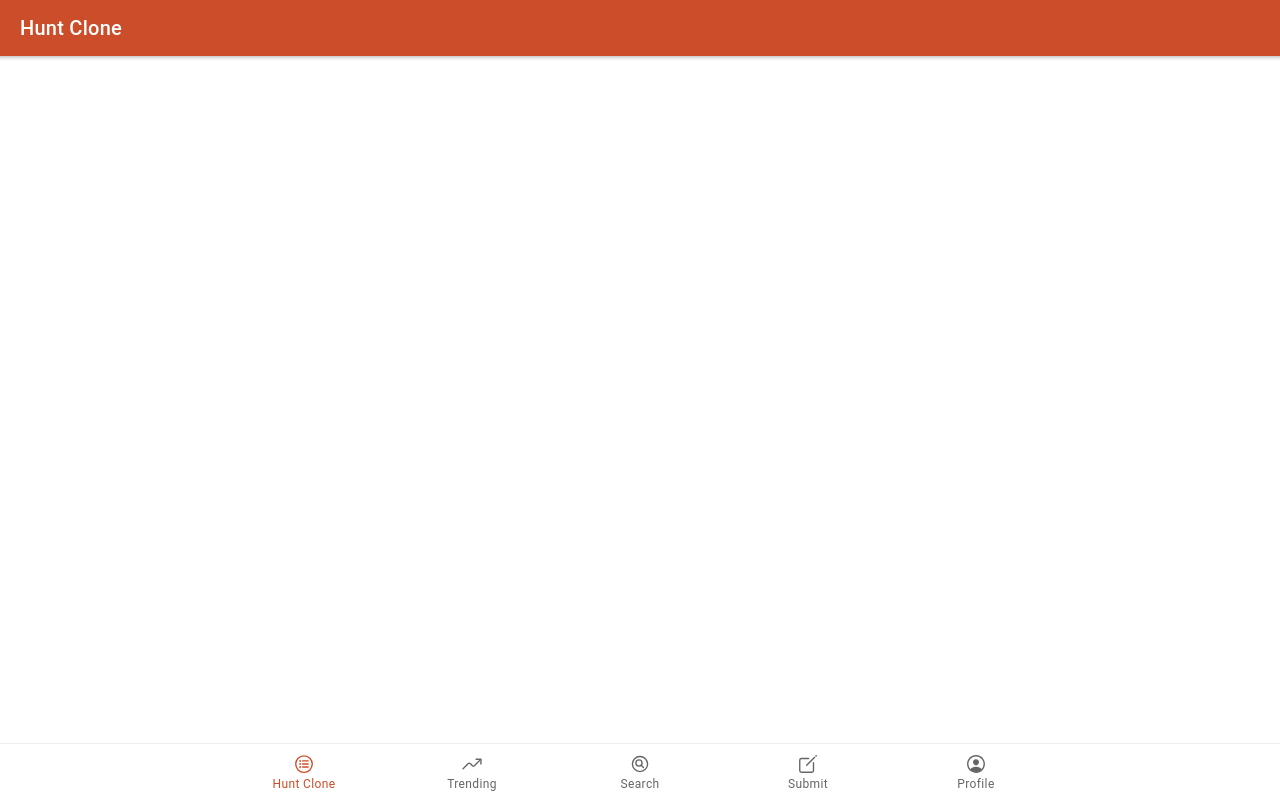
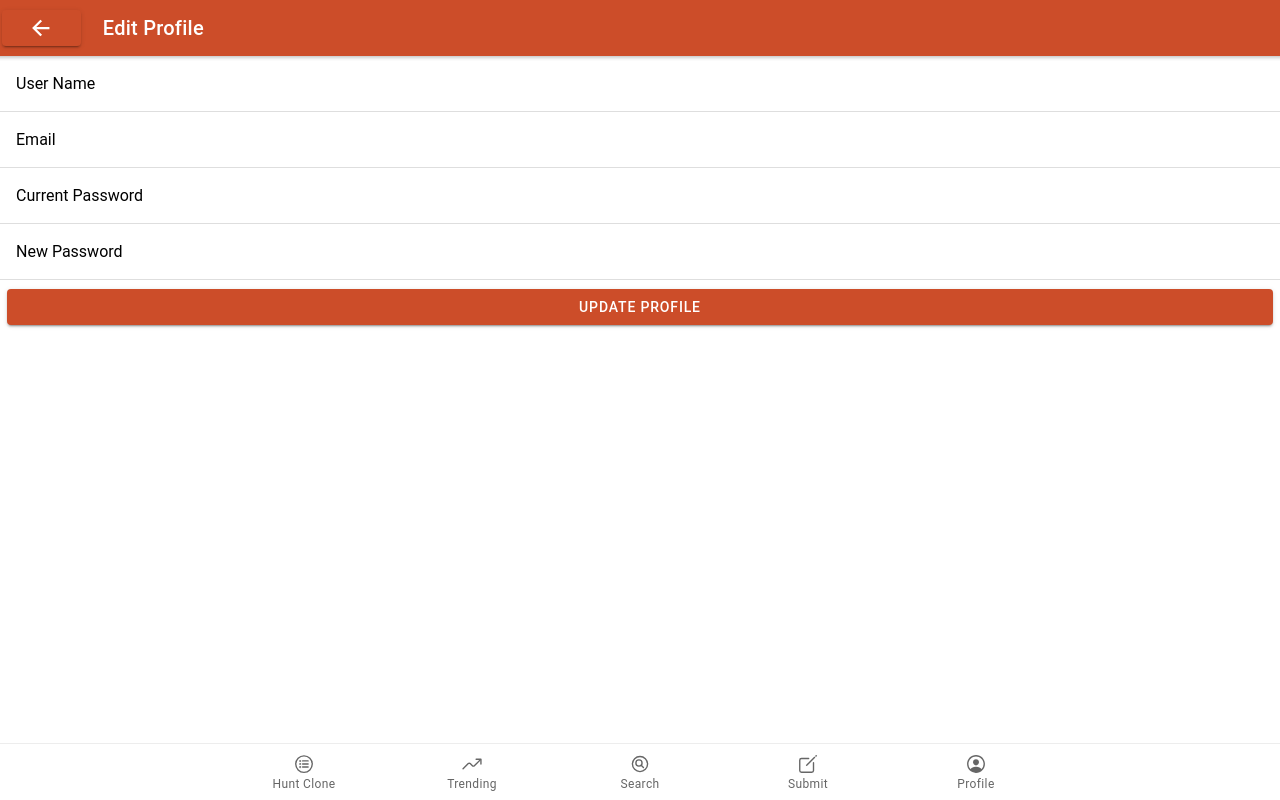
Before and after one commit to glenkalarikkal/HuntClone, a React (Create React App) app: page /edit-profile in a window 1280 px wide. Before the commit this address led to /home. Built offline with nearby package versions, Linux system fonts and the light colour scheme.

Commit message:
Add Navigation header with back button Add pages for Profile operations

```diff
--- a/src/App.js
+++ b/src/App.js
@@ -7,7 +7,12 @@ import Home from './pages/Home';
 import Trending from './pages/Trending';
 import Search from './pages/Search';
 import Submit from './pages/Submit';
+
 import Profile from './pages/Profile';
+import EditProfile from './pages/EditProfile'
+import Login from './pages/Login'
+import SignUp from './pages/Signup'
+import Forgot from './pages/Forgot'
 
 /* Core CSS required for Ionic components to work properly */
 import '@ionic/react/css/core.css';
@@ -40,6 +45,10 @@ const App = () => {
             <Route path="/search" component={Search} exact={true} />
             <Route path="/profile" component={Profile} exact={true} />
             <Route path="/submit" component={Submit} exact={true} />
+            <Route path="/login" component={Login} exact={true} />
+            <Route path="/edit-profile" component={EditProfile} exact={true} />
+            <Route path="/register" component={SignUp} exact={true} />
+            <Route path="/forgot" component={Forgot} exact={true} />
             <Route component={() => <Redirect to="/home" />} />
           </IonRouterOutlet>
           <IonTabBar slot="bottom">
--- /dev/null
+++ b/src/components/Header/NavHeader.js
@@ -0,0 +1,17 @@
+import React from 'react'
+import { IonBackButton, IonButton, IonHeader, IonTitle, IonToolbar } from '@ionic/react'
+
+const NavHeader = ({ title }) => {
+    return (
+        <IonHeader>
+            <IonToolbar color="primary">
+                <IonButton slot="start">
+                    <IonBackButton defaultHref="/" />
+                </IonButton>
+                <IonTitle>{title}</IonTitle>
+            </IonToolbar>
+        </IonHeader>
+    );
+};
+
+export default NavHeader;
--- a/src/firebase/firebase.js
+++ b/src/firebase/firebase.js
@@ -1,7 +1,6 @@
 import app from 'firebase/app'
 import 'firebase/auth'
 import 'firebase/firestore'
-import { relative } from 'path';
 
 import firebaseConfig from './config'
 
--- /dev/null
+++ b/src/pages/EditProfile.js
@@ -0,0 +1,36 @@
+import React from 'react'
+import {IonButton, IonCol, IonContent, IonInput, IonItem, IonLabel, IonPage, IonRow} from '@ionic/react'
+import NavHeader from '../components/Header/NavHeader'
+
+const EditProfile = ()=>{
+    return(
+        <IonPage>
+            <NavHeader title="Edit Profile"/>
+            <IonContent>
+                <IonItem lines="full">
+                    <IonLabel position="floating">User Name</IonLabel>
+                    <IonInput name="username" type="text" />
+                </IonItem>
+                <IonItem lines="full">
+                    <IonLabel position="floating">Email</IonLabel>
+                    <IonInput name="email" type="text" />
+                </IonItem>
+                <IonItem lines="full">
+                    <IonLabel position="floating">Current Password</IonLabel>
+                    <IonInput name="password" type="password"/>
+                </IonItem>
+                <IonItem lines="full">
+                    <IonLabel position="floating">New Password</IonLabel>
+                    <IonInput name="newPassword" type="password"/>
+                </IonItem>
+                <IonRow>
+                    <IonCol>
+                        <IonButton type="submit" color="primary" expand="block">Update profile</IonButton>
+                    </IonCol>
+                </IonRow>
+            </IonContent>
+        </IonPage>
+    );
+}
+
+export default EditProfile;
--- /dev/null
+++ b/src/pages/Forgot.js
@@ -0,0 +1,24 @@
+import React from 'react'
+import {IonButton, IonCol, IonContent, IonInput, IonItem, IonLabel, IonPage, IonRow} from '@ionic/react'
+import NavHeader from '../components/Header/NavHeader'
+
+const Forgot = ()=>{
+    return(
+        <IonPage>
+            <NavHeader title="Enter Email to recover password"/>
+            <IonContent>
+                <IonItem lines="full">
+                    <IonLabel position="floating">Email</IonLabel>
+                    <IonInput name="email" type="text" required/>
+                </IonItem>
+                <IonRow>
+                    <IonCol>
+                        <IonButton type="submit" color="primary" expand="block"> Get Reset Link</IonButton>
+                    </IonCol>
+                </IonRow>
+            </IonContent>
+        </IonPage>
+    );
+}
+
+export default Forgot;
--- /dev/null
+++ b/src/pages/Login.js
@@ -0,0 +1,33 @@
+import React from 'react'
+import {IonButton, IonCol, IonContent, IonInput, IonItem, IonLabel, IonPage, IonRouterLink, IonRow} from '@ionic/react'
+import NavHeader from '../components/Header/NavHeader'
+
+const Login = ()=>{
+    return(
+        <IonPage>
+            <NavHeader title="Log In"/>
+            <IonContent>
+                <IonItem lines="full">
+                    <IonLabel position="floating">Email</IonLabel>
+                    <IonInput name="email" type="text" required/>
+                </IonItem>
+                <IonItem lines="full">
+                    <IonLabel position="floating">Password</IonLabel>
+                    <IonInput name="password" type="password" required/>
+                </IonItem>
+                <IonRow>
+                    <IonCol>
+                        <IonButton type="submit" color="primary" expand="block"> Signup</IonButton>
+                    </IonCol>
+                </IonRow>
+                <IonRow>
+                    <IonCol>
+                        <IonRouterLink routerLink={'/forgot'}>Forgot Password?</IonRouterLink>
+                    </IonCol>
+                </IonRow>
+            </IonContent>
+        </IonPage>
+    );
+}
+
+export default Login;
--- /dev/null
+++ b/src/pages/Signup.js
@@ -0,0 +1,32 @@
+import React from 'react'
+import {IonButton, IonCol, IonContent, IonInput, IonItem, IonLabel, IonPage, IonRow} from '@ionic/react'
+import NavHeader from '../components/Header/NavHeader'
+
+const Signup = ()=>{
+    return(
+        <IonPage>
+            <NavHeader title="Sign up"/>
+            <IonContent>
+                <IonItem lines="full">
+                    <IonLabel position="floating">Username</IonLabel>
+                    <IonInput name="username" type="text" required/>
+                </IonItem>
+                <IonItem lines="full">
+                    <IonLabel position="floating">Email</IonLabel>
+                    <IonInput name="email" type="text" required/>
+                </IonItem>
+                <IonItem lines="full">
+                    <IonLabel position="floating">Password</IonLabel>
+                    <IonInput name="password" type="password" required/>
+                </IonItem>
+                <IonRow>
+                    <IonCol>
+                        <IonButton type="submit" color="primary" expand="block"> Signup</IonButton>
+                    </IonCol>
+                </IonRow>
+            </IonContent>
+        </IonPage>
+    );
+}
+
+export default Signup;
```
Also changed, not shown: 1 other file (tests, documents, lock files or other folders).
